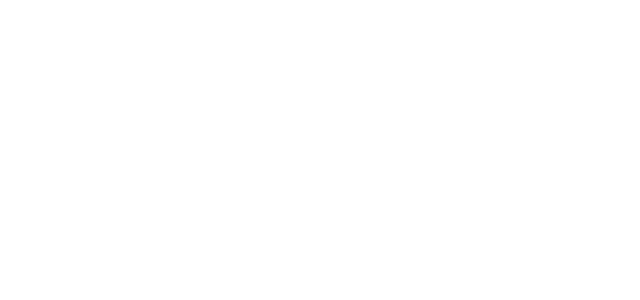
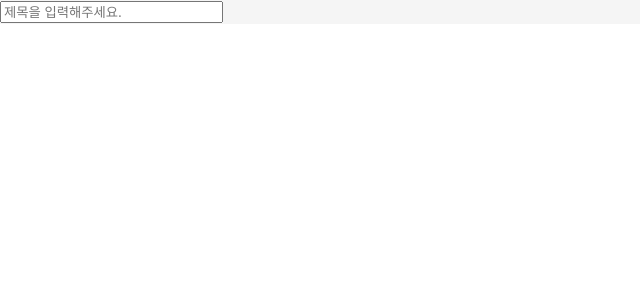
Before and after one commit to crystal23733/my_repository, a Next.js app in the folder client/: page / in a window 1280 px wide. Shown: the top 300 px of the page, without its empty margins (0-640 px from the left). Built offline with nearby package versions, Linux system fonts and the light colour scheme.

Commit message:
:fire:swp파일 무시 및 기본 bulma스타일 할당

```diff
--- a/client/src/app/globals.css
+++ /dev/null
@@ -1,42 +0,0 @@
-:root {
-  --background: #ffffff;
-  --foreground: #171717;
-}
-
-@media (prefers-color-scheme: dark) {
-  :root {
-    --background: #0a0a0a;
-    --foreground: #ededed;
-  }
-}
-
-html,
-body {
-  max-width: 100vw;
-  overflow-x: hidden;
-}
-
-body {
-  color: var(--foreground);
-  background: var(--background);
-  font-family: Arial, Helvetica, sans-serif;
-  -webkit-font-smoothing: antialiased;
-  -moz-osx-font-smoothing: grayscale;
-}
-
-* {
-  box-sizing: border-box;
-  padding: 0;
-  margin: 0;
-}
-
-a {
-  color: inherit;
-  text-decoration: none;
-}
-
-@media (prefers-color-scheme: dark) {
-  html {
-    color-scheme: dark;
-  }
-}
--- a/client/src/app/layout.tsx
+++ b/client/src/app/layout.tsx
@@ -1,4 +1,4 @@
-import "./globals.css";
+import "./styles/global.scss";
 
 export default function RootLayout({
   children,
--- a/client/src/app/page.tsx
+++ b/client/src/app/page.tsx
@@ -1,6 +1,12 @@
+"use client";
 import Image from "next/image";
 import styles from "./page.module.css";
+import FileUpload from "./components/FileUpload";
 
 export default function Home() {
-  return <div></div>;
+  return (
+	  <div>
+	  	<FileUpload />
+	  </div>
+	 );
 }
--- /dev/null
+++ b/client/src/app/styles/global.scss
@@ -0,0 +1,14 @@
+@import 'bulma/css/bulma.css';
+
+/* 추가적인 글로벌 스타일 */
+body {
+  font-family: Arial, sans-serif;
+  background-color: #f5f5f5;
+  margin: 0;
+  padding: 0;
+}
+
+footer.footer {
+  padding: 1rem 0;
+  background-color: #fafafa;
+}
```
Also changed, not shown: 1 other file (tests, documents, lock files or other folders).
